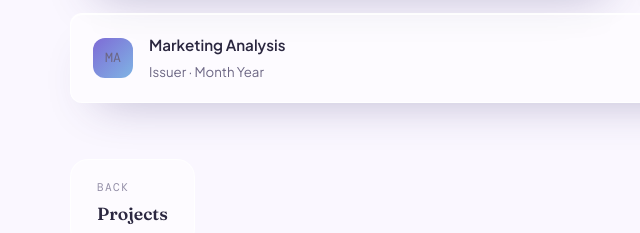
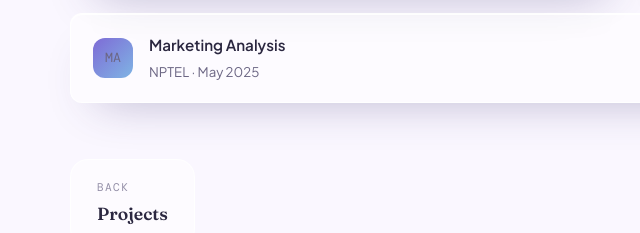
Before and after one commit to riyamathur441-afk/riyamathur441-afk.github.io, a plain HTML site: page education.html in a window 1280 px wide. Shown: the part 1028-1261 px from the top of the page, 0-640 px from the left. Drawn offline with nearby package versions, Linux system fonts and the light colour scheme.

Commit message:
Update certification details in education.html

```diff
--- a/education.html
+++ b/education.html
@@ -66,7 +66,7 @@
     <div class="cert glass reveal"><span class="seal s2">Py</span><div><b>Python Essentials</b><span>VIT Bhopal University · Sep 2024</span></div></div>
     <div class="cert glass reveal"><span class="seal s3">CC</span><div><b>Cloud Computing</b><span>NPTEL · IIT Kharagpur · May 2025</span></div></div>
     <div class="cert glass reveal"><span class="seal s4">SE</span><div><b>Introduction to Software Engineering</b><span>IBM via Coursera · May 2025</span></div></div>
-    <div class="cert cert-wide glass reveal"><span class="seal s5">MA</span><div><b>Marketing Analysis</b><span>Issuer &middot; Month Year</span></div><span class="cert-score">91%</span></div>
+    <div class="cert cert-wide glass reveal"><span class="seal s5">MA</span><div><b>Marketing Analysis</b><span>NPTEL &middot; May 2025</span></div><span class="cert-score">91%</span></div>
   </div>
 
   <nav class="pager reveal" aria-label="Page navigation">
```
